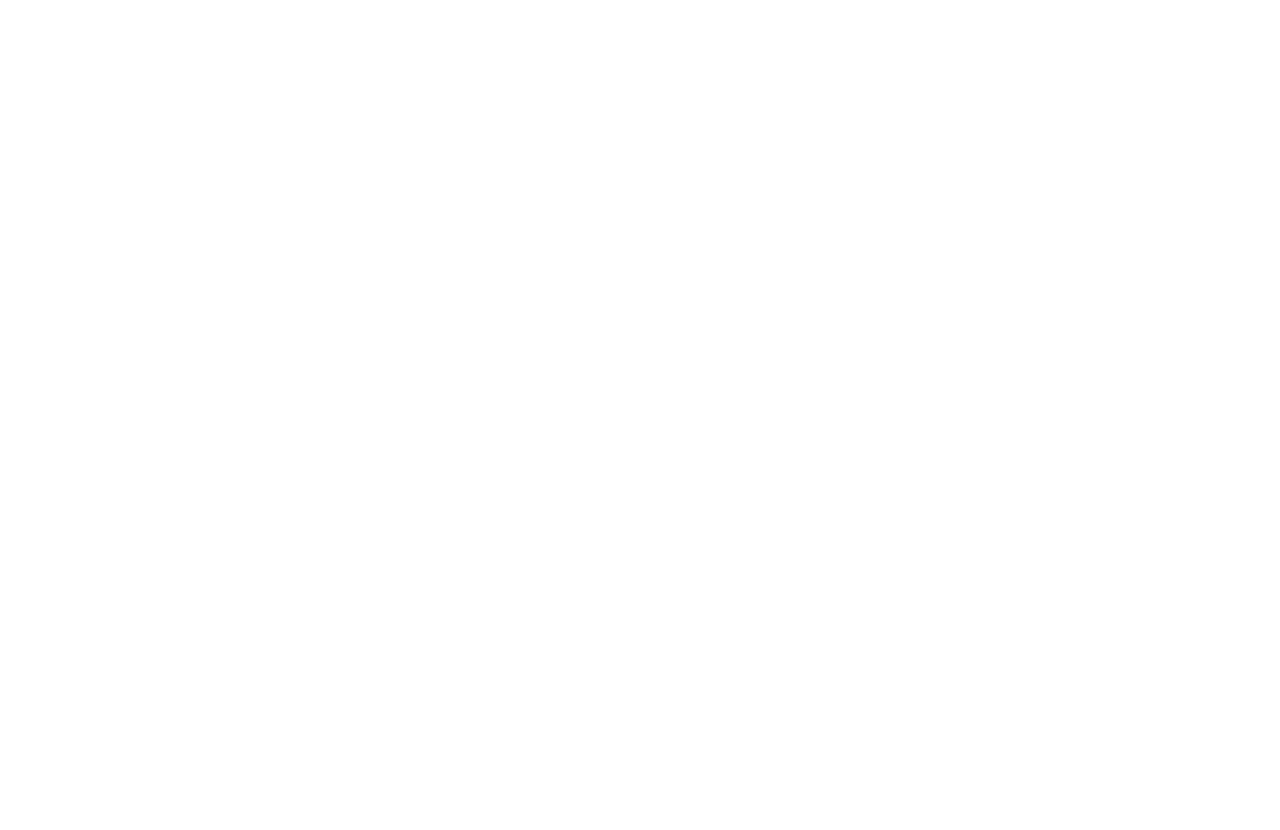
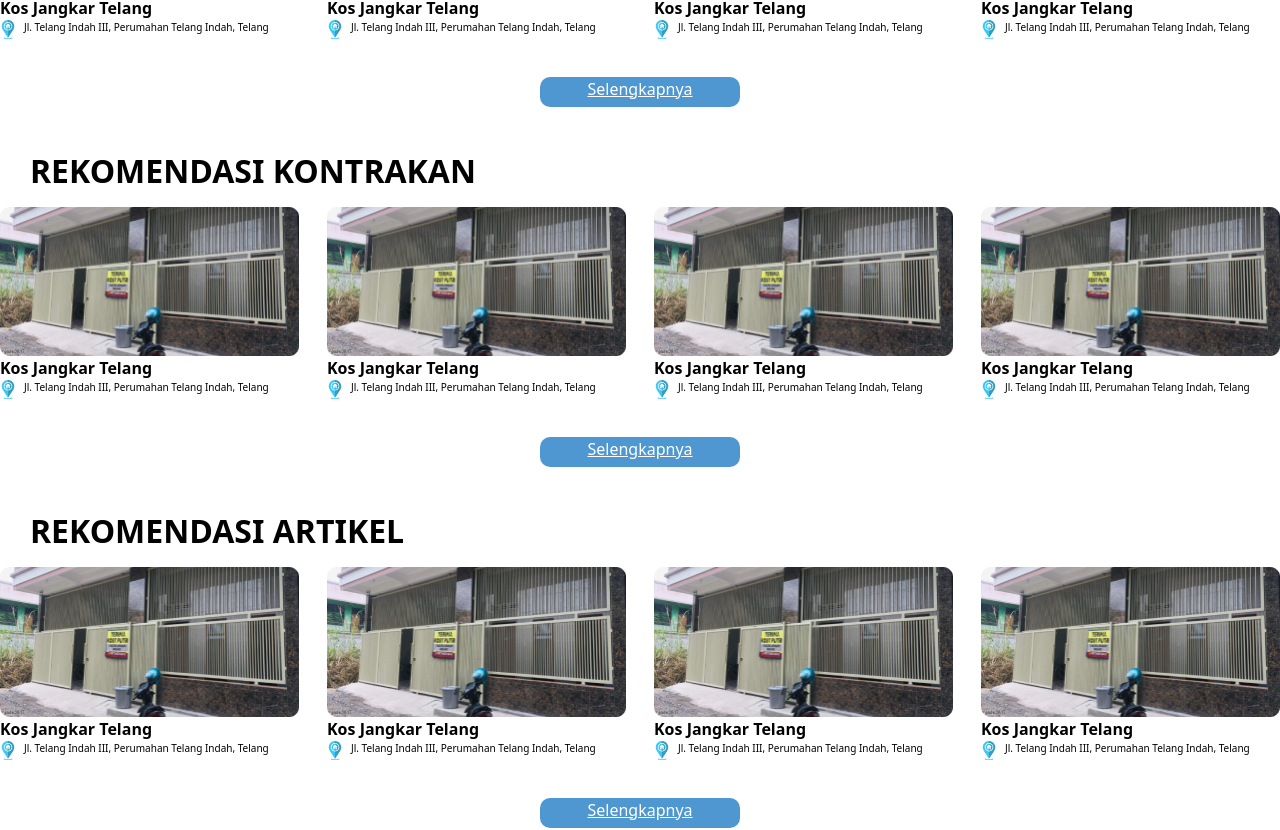
Before and after one commit to Aljuando1011/hunikita, a React (Vite) app: page / in a window 1280 px wide. Shown: the part 881-1711 px from the top of the page. Before the commit the page ends 800 px from the top, so only its background shows below. Built offline with nearby package versions, Linux system fonts and the light colour scheme.

Commit message:
add component beranda

```diff
--- a/src/App.jsx
+++ b/src/App.jsx
@@ -2,11 +2,17 @@
 import Carousel from "./components/beranda/Carousel";
 import Footer from "./components/Footer";
 import Navbar from "./components/Navbar";
+import TentangKami from "./Pages/tentang-kami/TentangKami";
+import ArtikelPage from "./Pages/artikel/detail-artikel/ArtikelPage"
+import ListArtikel from "./Pages/artikel/list-artikel/ListArtikel"
+import ListKontrakan from "./Pages/kontrakan/list-kontrakan/ListKontrakan"
+import Beranda from "./Pages/beranda/Beranda"
+import Selengkapnya from "./components/beranda/Selengkapnya";
 
 function App() {
   return (
     <>
-
+    <Beranda />
     </>
   );
 }
--- a/src/Pages/artikel/detail-artikel/ArtikelPage.jsx
+++ b/src/Pages/artikel/detail-artikel/ArtikelPage.jsx
@@ -1,7 +1,7 @@
 import React from 'react'
-import Navbar from '../../components/Navbar'
-import PopulerCard from '../../components/artikel/PopulerCard'
-import Footer from '../../components/Footer'
+import Navbar from '../../../components/Navbar'
+import Footer from '../../../components/Footer'
+import PopulerCard from '../../../components/artikel/PopulerCard'
 
 const ArtikelPage = () => {
   return (
--- a/src/Pages/beranda/Beranda.jsx
+++ b/src/Pages/beranda/Beranda.jsx
@@ -4,6 +4,7 @@
 import SearchBar from "../../components/beranda/SearchBar";
 import CardBeranda from "../../components/beranda/CardBeranda";
 import Footer from "../../components/Footer";
+import Selengkapnya from "../../components/beranda/Selengkapnya";
 
 const Beranda = () => {
   return (
@@ -28,8 +29,11 @@
             <CardBeranda />
             <CardBeranda />
           </div>
+          <div className="mt-[38px]">
+            <Selengkapnya />
+          </div>
         </div>
-        <div className="flex flex-col w-full mt-[60px]">
+        <div className="flex flex-col w-full mt-[40px]">
           <h1 className="text-[32px] font-semibold uppercase ml-[30px]">
             Rekomendasi Kontrakan
           </h1>
@@ -39,8 +43,11 @@
             <CardBeranda />
             <CardBeranda />
           </div>
+          <div className="mt-[38px]">
+            <Selengkapnya />
+          </div>
         </div>
-        <div className="flex flex-col w-full mt-[60px]">
+        <div className="flex flex-col w-full mt-[40px]">
           <h1 className="text-[32px] font-semibold uppercase ml-[30px]">
             Rekomendasi Artikel
           </h1>
@@ -49,6 +56,9 @@
             <CardBeranda />
             <CardBeranda />
             <CardBeranda />
+          </div>
+          <div className="mt-[38px]">
+            <Selengkapnya />
           </div>
         </div>
         <div className="mt-[98px]">
--- /dev/null
+++ b/src/components/beranda/Selengkapnya.jsx
@@ -0,0 +1,11 @@
+import React from 'react'
+
+const Selengkapnya = () => {
+  return (
+    <div className='w-full'>
+        <button className='w-[200px] mx-auto h-[30px] rounded-[10px] justify-center items-baseline flex bg-[#4E97D1] text-white underline text-[16px]'>Selengkapnya</button>
+    </div>
+  )
+}
+
+export default Selengkapnya
```
